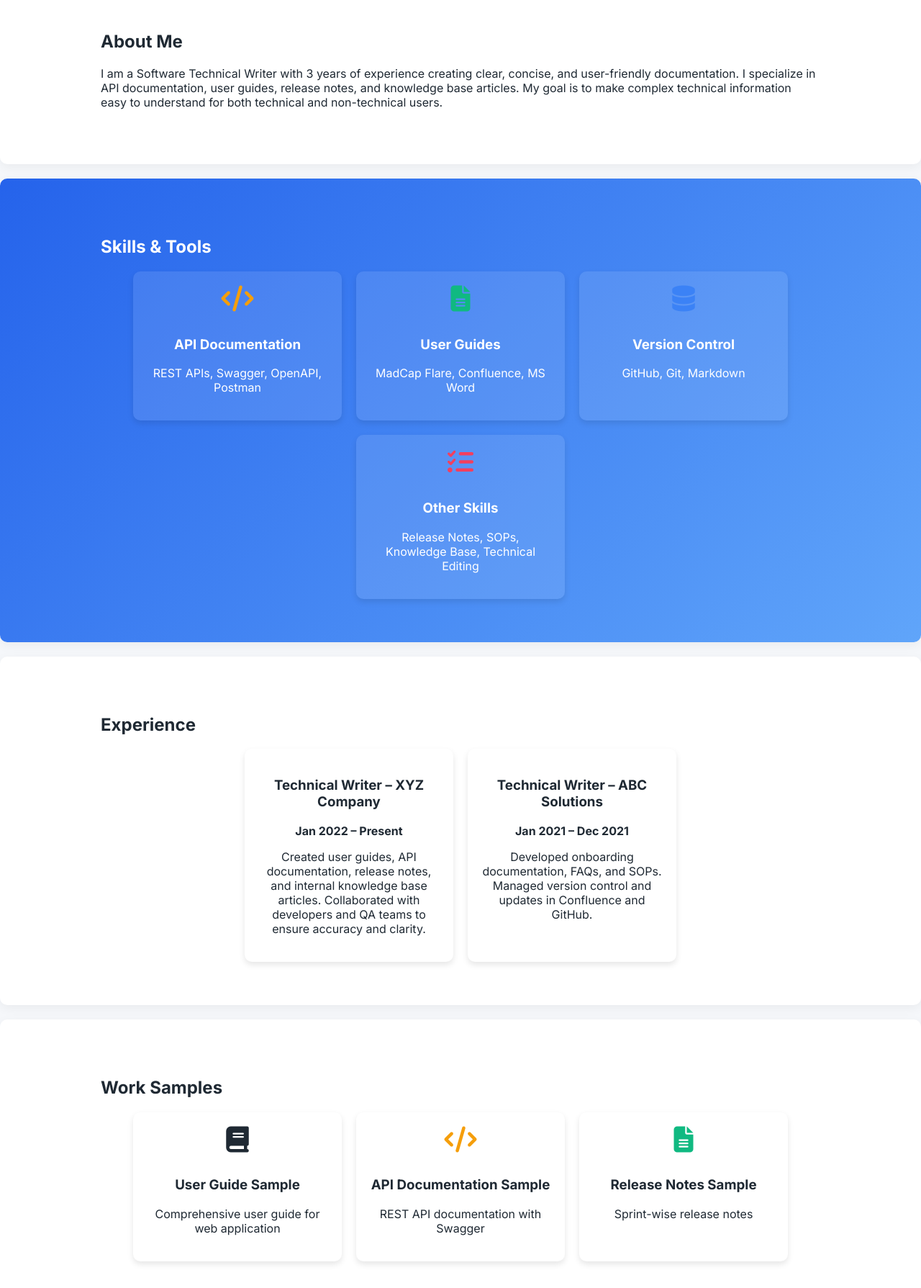
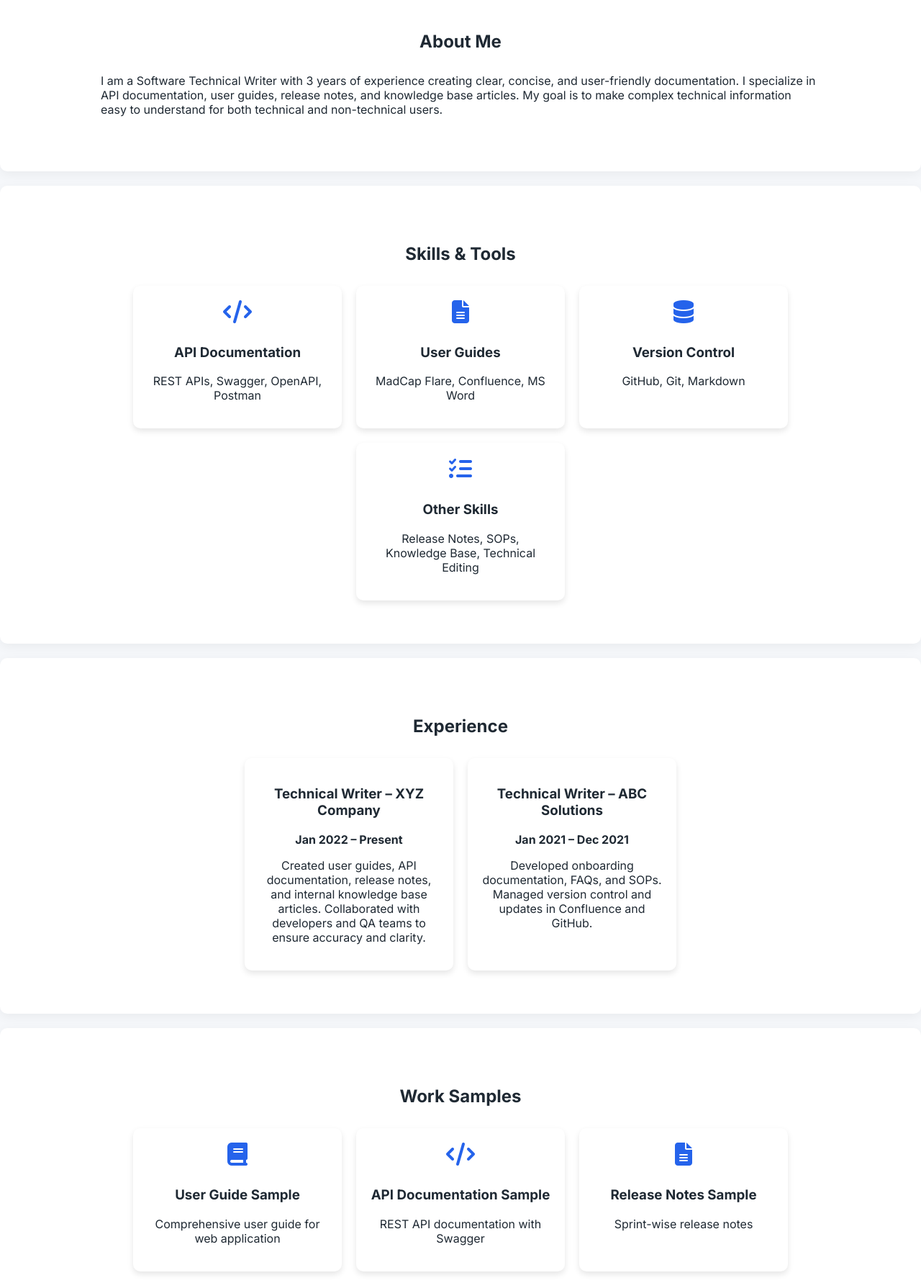
Before and after one commit to balajivmansinge1997-byte/technical-writer-portfolio, a plain HTML site: page index.html in a window 1280 px wide. Shown: the part 602-2391 px from the top of the page at 72% size. Drawn offline with Linux system fonts and the light colour scheme.

Commit message:
Update style.css

```diff
--- a/style.css
+++ b/style.css
@@ -49,12 +49,11 @@ a {
 .nav-links li a {
   color: white;
   font-weight: 500;
-  transition: all 0.3s ease;
+  transition: color 0.3s;
 }
 
 .nav-links li a:hover {
-  color: #facc15;
-  transform: scale(1.1);
+  color: #2563eb;
 }
 
 /* Smooth scrolling */
@@ -69,14 +68,6 @@ html {
   text-align: center;
   padding: 100px 20px;
 }
-
-.hero h1, .hero p {
-  opacity: 0;
-  animation: fadeInUp 1s ease forwards;
-}
-
-.hero h1 { animation-delay: 0.3s; }
-.hero p { animation-delay: 0.6s; }
 
 .hero h1 {
   font-size: 48px;
@@ -104,8 +95,7 @@ html {
 
 .btn-primary:hover {
   background-color: #e0e7ff;
-  box-shadow: 0 6px 20px rgba(0,0,0,0.25);
-  transform: translateY(-2px);
+  box-shadow: 0 4px 15px rgba(0,0,0,0.2);
 }
 
 .btn-secondary {
@@ -116,8 +106,6 @@ html {
 
 .btn-secondary:hover {
   background-color: rgba(255,255,255,0.2);
-  box-shadow: 0 6px 20px rgba(0,0,0,0.25);
-  transform: translateY(-2px);
 }
 
 /* Sections */
@@ -127,22 +115,12 @@ html {
   padding: 40px 20px;
   border-radius: 10px;
   box-shadow: 0 4px 15px rgba(0,0,0,0.05);
-  opacity: 0; /* start hidden for fade-in */
-  animation: fadeInUp 1s ease forwards;
 }
 
-/* Skills Gradient */
-#skills {
-  background: linear-gradient(135deg, #2563eb, #60a5fa);
-  color: white;
+h2 {
+  text-align: center;
+  margin-bottom: 30px;
 }
-
-#skills .card {
-  background: rgba(255, 255, 255, 0.1);
-  color: white;
-}
-
-#skills .card p, #skills .card h3 { color: white; }
 
 /* Cards */
 .cards {
@@ -159,33 +137,29 @@ html {
   width: 250px;
   text-align: center;
   box-shadow: 0 4px 8px rgba(0,0,0,0.1);
-  transition: transform 0.4s, box-shadow 0.4s;
+  transition: transform 0.3s, box-shadow 0.3s;
 }
 
 .card:hover {
-  transform: scale(1.05);
-  box-shadow: 0 10px 25px rgba(0,0,0,0.2);
+  transform: translateY(-5px);
+  box-shadow: 0 8px 20px rgba(0,0,0,0.15);
 }
 
 .card i {
-  font-size: 36px;
-  margin-bottom: 15px;
+  color: #2563eb;
+  margin-bottom: 10px;
+}
+
+.card a {
+  color: inherit;
+  text-decoration: none;
+  display: block;
   transition: transform 0.3s;
 }
 
-.card:hover i {
-  transform: scale(1.3);
+.card a:hover {
+  transform: translateY(-5px);
 }
-
-/* Icon Colors */
-.card i.fa-code { color: #f59e0b; }
-.card i.fa-file-alt { color: #10b981; }
-.card i.fa-database { color: #3b82f6; }
-.card i.fa-tasks { color: #f43f5e; }
-
-/* Portfolio Links Hover */
-.card a { color: inherit; text-decoration: none; display: block; transition: transform 0.3s; }
-.card a:hover { transform: translateY(-5px); }
 
 /* Footer */
 .footer {
@@ -196,16 +170,23 @@ html {
   margin-top: 40px;
 }
 
-/* Animations */
-@keyframes fadeInUp {
-  0% { opacity: 0; transform: translateY(30px); }
-  100% { opacity: 1; transform: translateY(0); }
-}
-
 /* Responsive */
 @media (max-width: 768px) {
-  .cards { flex-direction: column; align-items: center; }
-  .hero h1 { font-size: 36px; }
-  .hero p { font-size: 18px; }
-  .nav-links { flex-direction: column; gap: 10px; }
+  .cards {
+    flex-direction: column;
+    align-items: center;
+  }
+
+  .hero h1 {
+    font-size: 36px;
+  }
+
+  .hero p {
+    font-size: 18px;
+  }
+
+  .nav-links {
+    flex-direction: column;
+    gap: 10px;
+  }
 }
```
